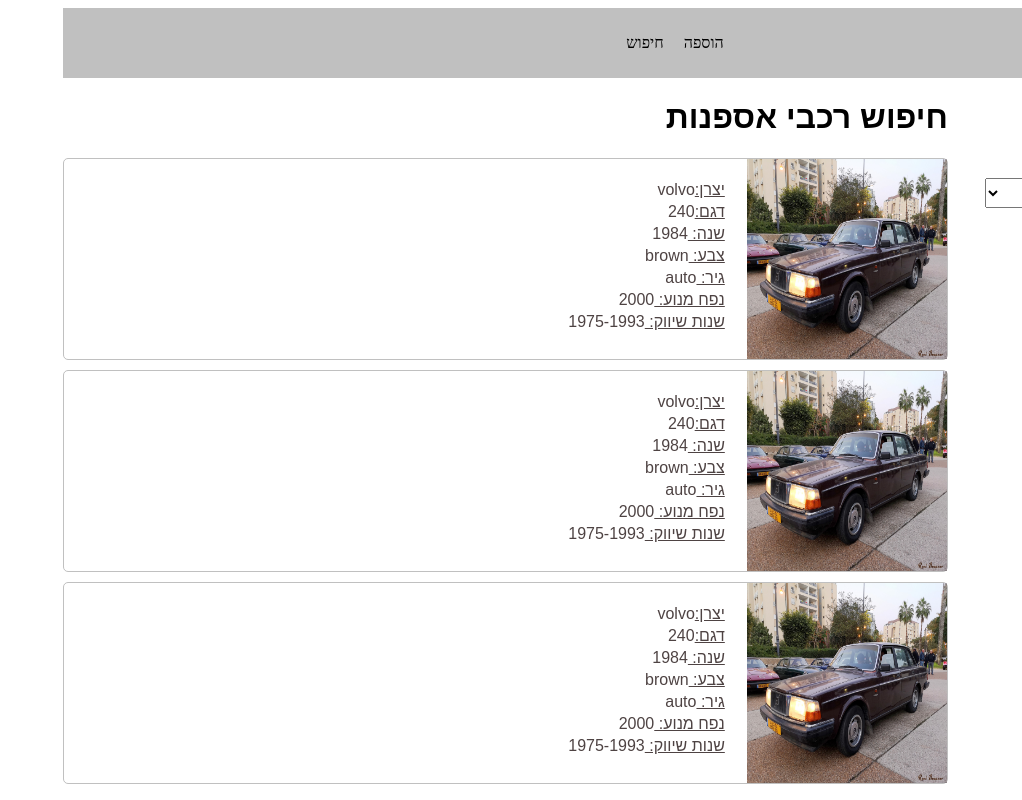
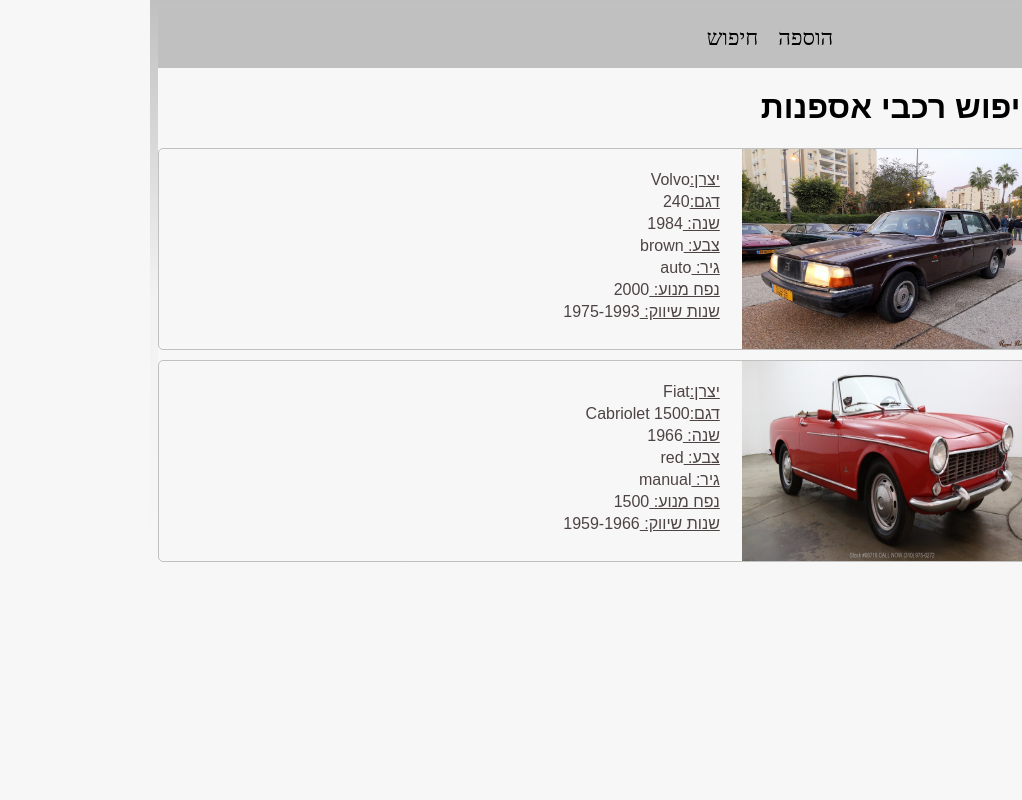
Before and after one commit to Barak102/vachile-app, a React (Create React App) app: page / in a window 1280 px wide. Shown: the whole page, without its empty margins (258-1280 px from the left). Built offline with nearby package versions, Linux system fonts and the light colour scheme.

Commit message:
add filter field

```diff
--- a/src/components/Car/Car.scss
+++ b/src/components/Car/Car.scss
@@ -6,11 +6,11 @@
   margin-top: 10px;
   border-radius: 5px;
   .img {
-    width: 200px;
+    width: 300px;
     height: 200px;
     display: inline-block;
     .img-dim {
-      @include dimention(200px);
+      @include dimention(300px, 200px);
     }
   }
   .details {
--- a/src/components/DateRange/DateRange.scss
+++ b/src/components/DateRange/DateRange.scss
@@ -2,8 +2,10 @@
 .dateRangeWrapper {
   width: 100%;
   padding-right: 20px;
+  padding-top: 10px;
   .title {
     font-size: 20px;
+    text-decoration: underline;
   }
   .fields {
     font-size: 18px;
@@ -12,6 +14,7 @@
       @include flex(center, flex-start);
       .title {
         width: fit-content;
+        text-decoration: none;
       }
       .field {
         @include dimention(100px, 30px);
--- a/src/containers/MainContainer/MainContainer.scss
+++ b/src/containers/MainContainer/MainContainer.scss
@@ -3,6 +3,7 @@
 .wrapper {
   width: 100%;
   @include flex(flex-start, center);
+  background-color: #f7f7f7;
   .container {
     width: 70%;
     height: 100%;
--- a/src/containers/MainContainer/Sidebar/Sidebar.scss
+++ b/src/containers/MainContainer/Sidebar/Sidebar.scss
@@ -4,6 +4,5 @@
     @include flex();
   }
   .dateRange {
-    @include flex();
   }
 }
--- a/src/containers/MainContainer/Sidebar/Sidebar.tsx
+++ b/src/containers/MainContainer/Sidebar/Sidebar.tsx
@@ -28,6 +28,14 @@ class Sidebar extends Component {
             maxTitle="עד שנה"
             YearChanged={this.rangeYearChangedHandler}
           />
+                    <DateRange
+            title="שנות ייצור"
+            minimumYear={1900}
+            maximumYear={2019}
+            minTitle="משנה"
+            maxTitle="עד שנה"
+            YearChanged={this.rangeYearChangedHandler}
+          />
         </div>
       </div>
     );
--- a/src/containers/Navbar/Navbar.scss
+++ b/src/containers/Navbar/Navbar.scss
@@ -1,9 +1,12 @@
 .navbar-wrapper {
   background-color: #c0c0c0;
+  height: 60px;
   ul {
     .inline-item {
       display: inline-block;
       padding: 10px;
+      font-size: 22px;
+      font-family: 'Times New Roman', Times, serif;
     }
   }
 }
--- a/src/data/carData.d.ts
+++ b/src/data/carData.d.ts
@@ -4,7 +4,7 @@ export class CarData {
   static cars: ICar[] = [
     {
       id: 1,
-      manufacturer: "volvo",
+      manufacturer: "Volvo",
       model: "240",
       type: "private",
       year: 1984,
@@ -19,33 +19,18 @@ export class CarData {
     },
     {
       id: 2,
-      manufacturer: "volvo",
-      model: "240",
+      manufacturer: "Fiat",
+      model: "1500 Cabriolet",
       type: "private",
-      year: 1984,
-      color: "brown",
-      gear: "auto",
-      engineVolume: 2000,
+      year: 1966,
+      color: "red",
+      gear: "manual",
+      engineVolume: 1500,
       marketingYears: {
-        from: 1975,
-        to: 1993
+        from: 1959,
+        to: 1966
       },
-      image: "assets/volvo240.jpg"
-    },
-    {
-      id: 3,
-      manufacturer: "volvo",
-      model: "240",
-      type: "private",
-      year: 1984,
-      color: "brown",
-      gear: "auto",
-      engineVolume: 2000,
-      marketingYears: {
-        from: 1975,
-        to: 1993
-      },
-      image: "assets/volvo240.jpg"
+      image: "assets/fiat500cabriolet.jpg"
     }
   ];
 
--- a/src/index.scss
+++ b/src/index.scss
@@ -1,3 +1,13 @@
 @import "shared/common.module.css";
 body {
+    background: rgba(192,192,192,1);
+    background: -moz-linear-gradient(top, rgba(192,192,192,1) 0%, rgba(242,242,242,1) 52%, rgba(247,247,247,1) 100%);
+    background: -webkit-gradient(left top, left bottom, color-stop(0%, rgba(192,192,192,1)), color-stop(52%, rgba(242,242,242,1)), color-stop(100%, rgba(247,247,247,1)));
+    background: -webkit-linear-gradient(top, rgba(192,192,192,1) 0%, rgba(242,242,242,1) 52%, rgba(247,247,247,1) 100%);
+    background: -o-linear-gradient(top, rgba(192,192,192,1) 0%, rgba(242,242,242,1) 52%, rgba(247,247,247,1) 100%);
+    background: -ms-linear-gradient(top, rgba(192,192,192,1) 0%, rgba(242,242,242,1) 52%, rgba(247,247,247,1) 100%);
+    background: linear-gradient(to bottom, rgba(192,192,192,1) 0%, rgba(242,242,242,1) 52%, rgba(247,247,247,1) 100%);
+    filter: progid:DXImageTransform.Microsoft.gradient( startColorstr='#c0c0c0', endColorstr='#f7f7f7', GradientType=0 );
+    background-repeat: no-repeat;
+    background-color: #f7f7f7;
 }
```
Also changed, not shown: public/assets/fiat500cabriolet.jpg (added), 1 other file (tests, documents, lock files or other folders).
